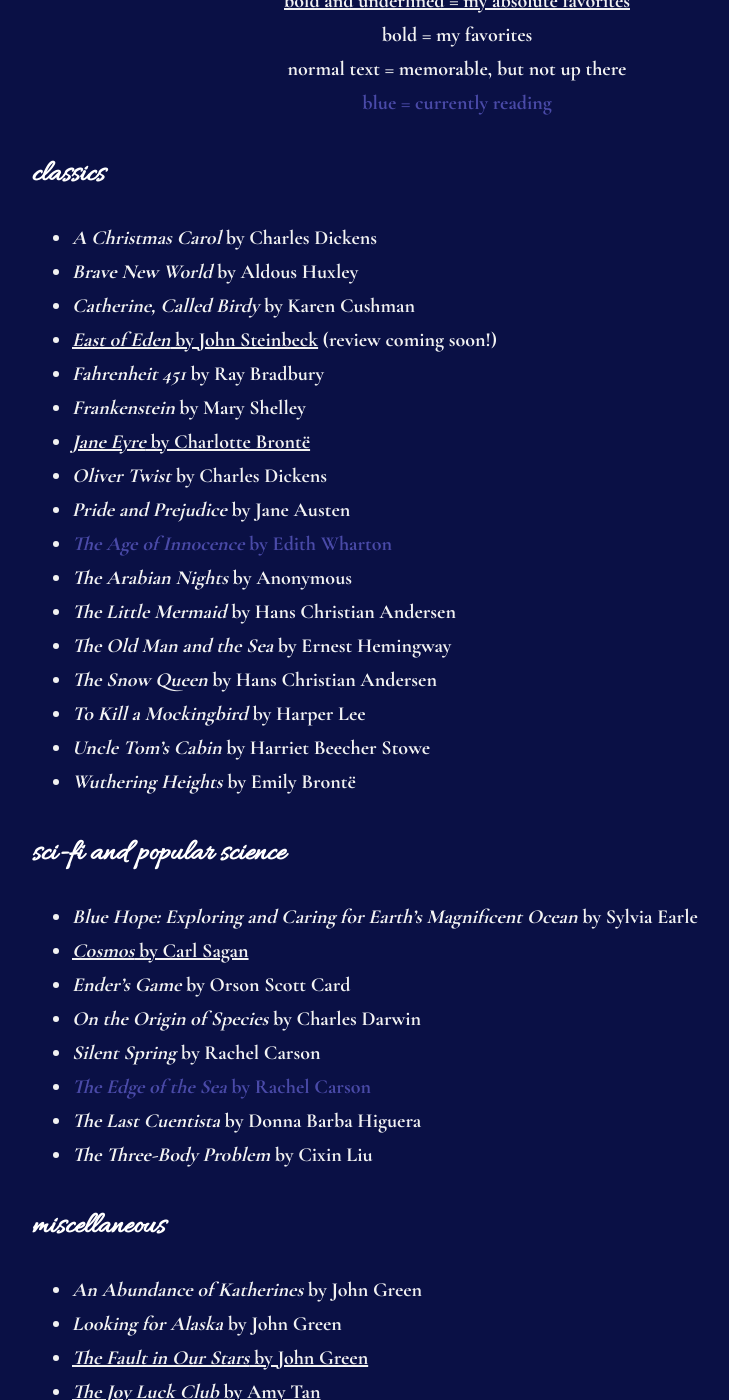
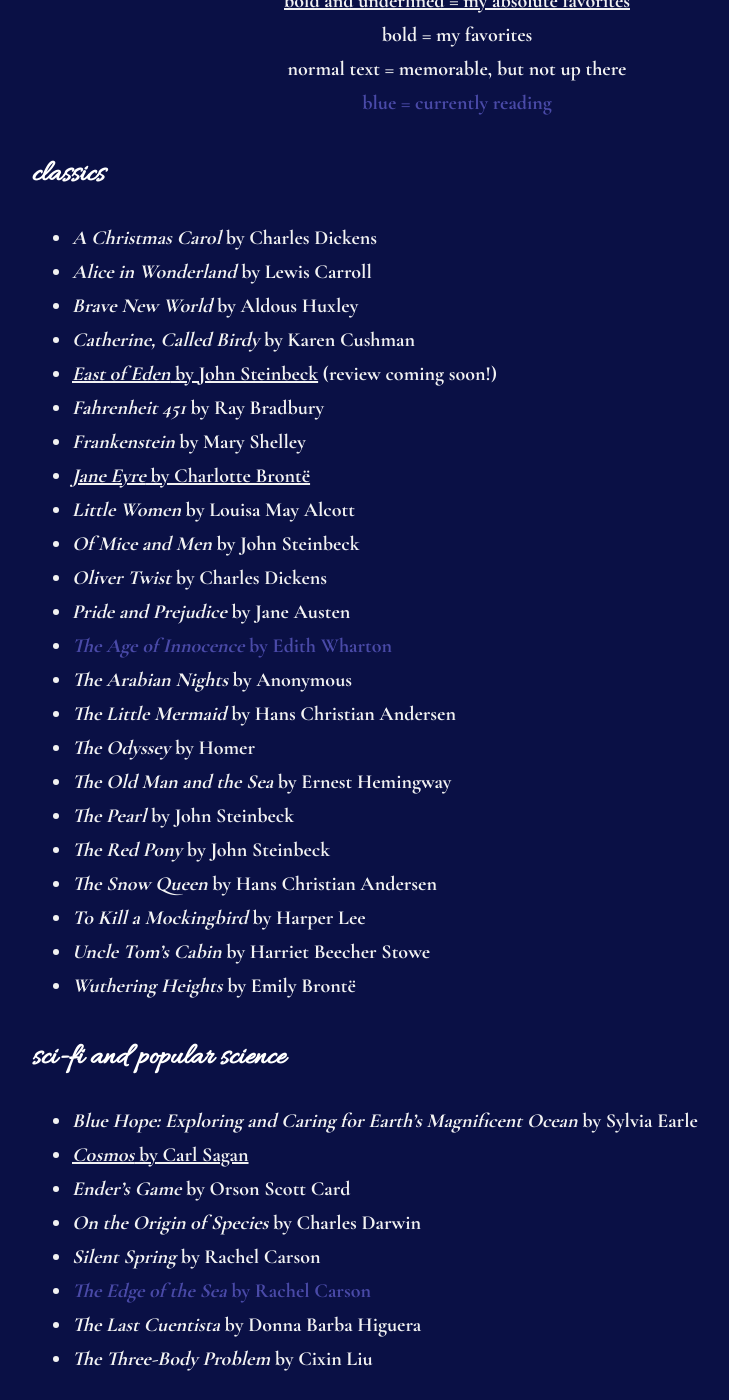
Before and after one commit to leucinemymind/leucinemymind.github.io, a Jekyll site: the page built from books.md, in a window 1280 px wide and 1400 px high, scrolled down 345 px. Shown: the whole window, without its empty margins (183-912 px from the left). Built offline with Jekyll 4.4.1, drawn with Linux system fonts in a browser that asks for light colours; our own code applies the rules of GitHub Pages for plain Markdown files; some of the changed text lies outside the part shown.

Commit message:
even more books

```diff
--- a/books.md
+++ b/books.md
@@ -21,18 +21,24 @@ normal text = memorable, but not up there <br/>
 ### classics
 
 - *A Christmas Carol* by Charles Dickens
+- *Alice in Wonderland* by Lewis Carroll
 - ***Brave New World*** **by Aldous Huxley**
 - *Catherine, Called Birdy* by Karen Cushman
 - <span style="font-weight: bold; text-decoration: underline">*East of Eden* by John Steinbeck</span> (review coming soon!)
 - *Fahrenheit 451* by Ray Bradbury
 - ***Frankenstein*** **by Mary Shelley**
 - <span style="font-weight: bold; text-decoration:underline">*Jane Eyre* by Charlotte Brontë</span>
+- ***Little Women*** **by Louisa May Alcott**
+- *Of Mice and Men* by John Steinbeck
 - *Oliver Twist* by Charles Dickens
 - *Pride and Prejudice* by Jane Austen
 - <span style="color:#4a4aa8">*The Age of Innocence* by Edith Wharton</span>
 - ***The Arabian Nights*** **by Anonymous**
 - *The Little Mermaid* by Hans Christian Andersen
+- *The Odyssey* by Homer
 - *The Old Man and the Sea* by Ernest Hemingway
+- ***The Pearl*** **by John Steinbeck**
+- *The Red Pony* by John Steinbeck
 - *The Snow Queen* by Hans Christian Andersen
 - ***To Kill a Mockingbird*** **by Harper Lee**
 - *Uncle Tom's Cabin* by Harriet Beecher Stowe
@@ -53,6 +59,7 @@ normal text = memorable, but not up there <br/>
 
 - *An Abundance of Katherines* by John Green
 - ***Looking for Alaska*** **by John Green**
+- ***The Book Thief*** **by Markus Zusak**
 - <span style="font-weight: bold; text-decoration: underline">*The Fault in Our Stars* by John Green</span>
 - <span style="font-weight: bold; text-decoration: underline">*The Joy Luck Club* by Amy Tan</span>
 - ***Turtles All The Way Down*** **by John Green**
```
